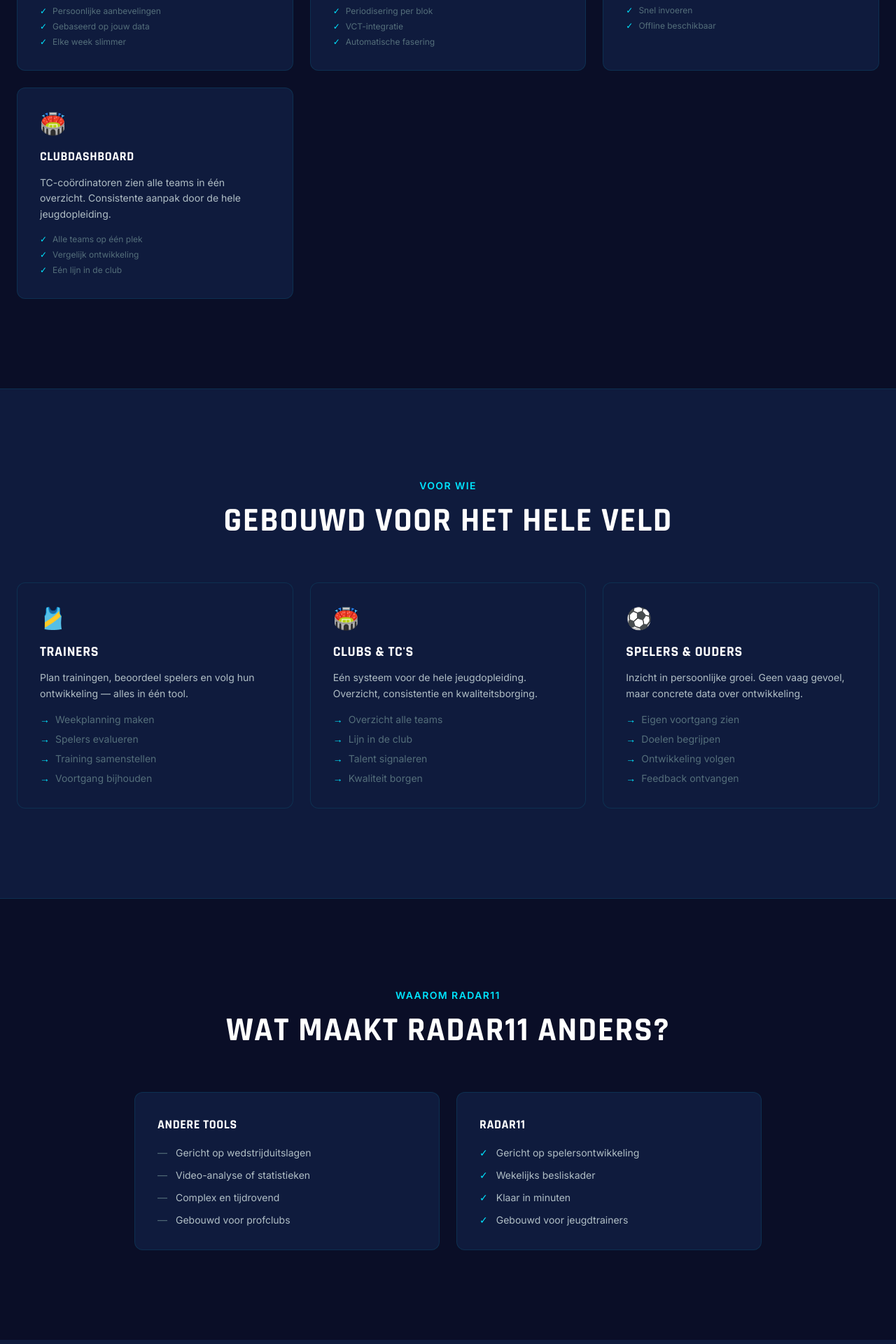
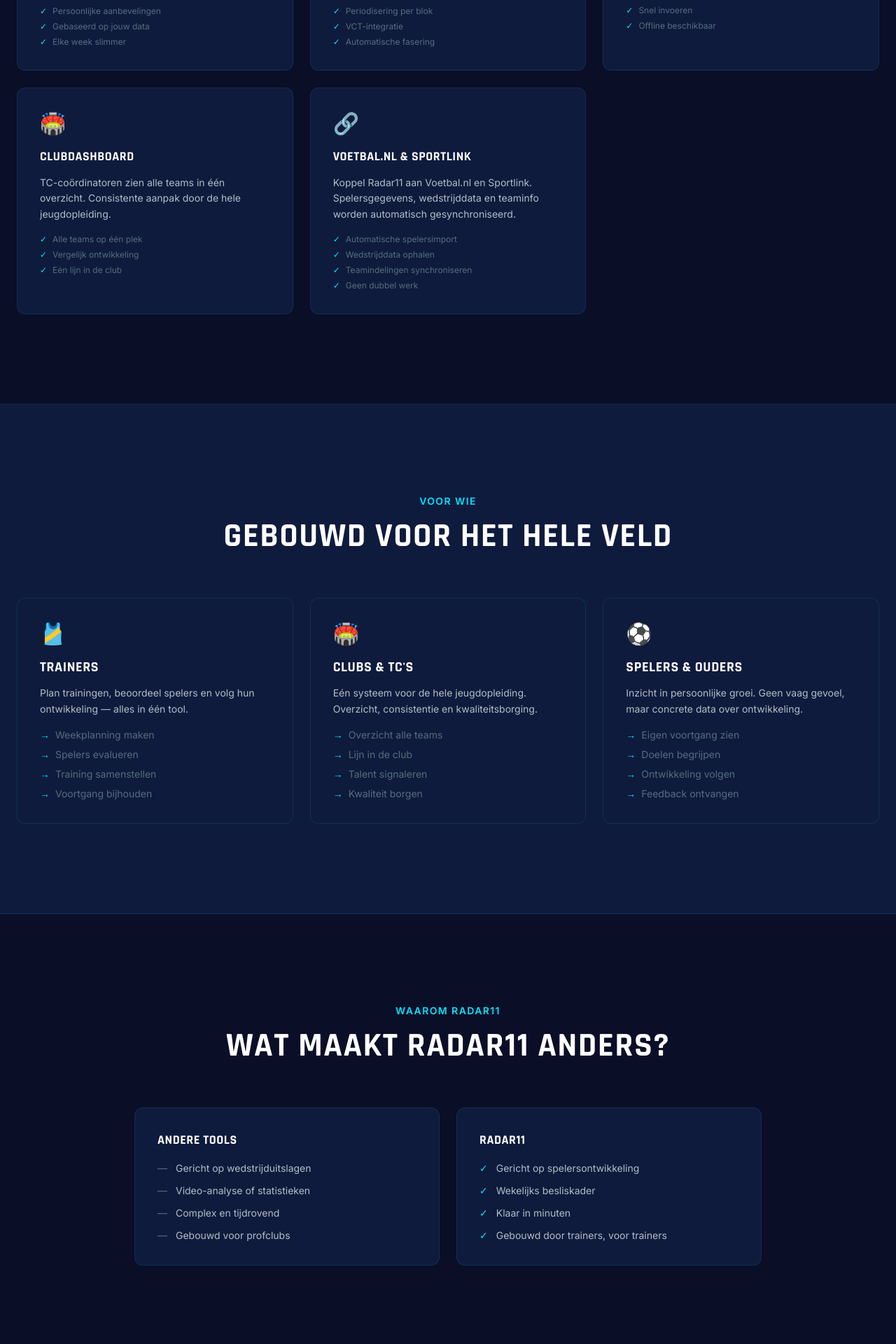
Before and after one commit to Boutasmit88/radar11-site, a Next.js app: page / in a window 1280 px wide. Shown: the part 3500-5420 px from the top of the page at 70% size. Built offline with nearby package versions, Linux system fonts and the light colour scheme.

Commit message:
Add Voetbal.nl & Sportlink API feature, update positioning to built by trainers for trainers

```diff
--- a/src/app/page.tsx
+++ b/src/app/page.tsx
@@ -51,6 +51,12 @@
     desc: "TC-coördinatoren zien alle teams in één overzicht. Consistente aanpak door de hele jeugdopleiding.",
     icon: "🏟️",
     details: ["Alle teams op één plek", "Vergelijk ontwikkeling", "Eén lijn in de club"],
+  },
+  {
+    title: "Voetbal.nl & Sportlink",
+    desc: "Koppel Radar11 aan Voetbal.nl en Sportlink. Spelersgegevens, wedstrijddata en teaminfo worden automatisch gesynchroniseerd.",
+    icon: "🔗",
+    details: ["Automatische spelersimport", "Wedstrijddata ophalen", "Teamindelingen synchroniseren", "Geen dubbel werk"],
   },
 ];
 
@@ -322,7 +328,7 @@
           <div className="grid md:grid-cols-2 gap-6 max-w-4xl mx-auto">
             {[
               { label: "Andere tools", items: ["Gericht op wedstrijduitslagen", "Video-analyse of statistieken", "Complex en tijdrovend", "Gebouwd voor profclubs"], color: "gray-mid" },
-              { label: "Radar11", items: ["Gericht op spelersontwikkeling", "Wekelijks besliskader", "Klaar in minuten", "Gebouwd voor jeugdtrainers"], color: "cyan" },
+              { label: "Radar11", items: ["Gericht op spelersontwikkeling", "Wekelijks besliskader", "Klaar in minuten", "Gebouwd door trainers, voor trainers"], color: "cyan" },
             ].map((col) => (
               <div key={col.label} className="card">
                 <h3 className={`font-[var(--font-heading)] text-${col.color} text-lg font-bold uppercase tracking-wider mb-4`}>
```
